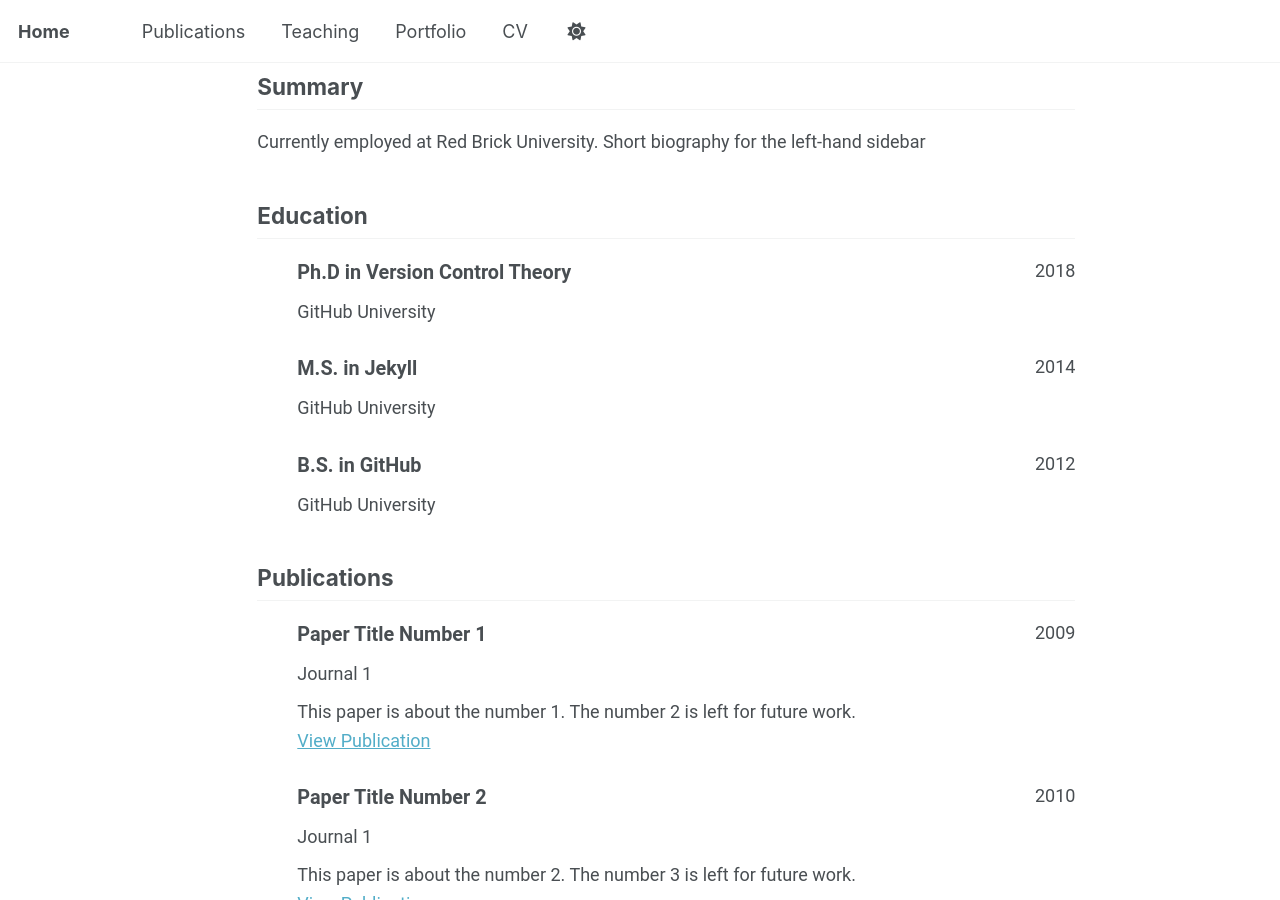
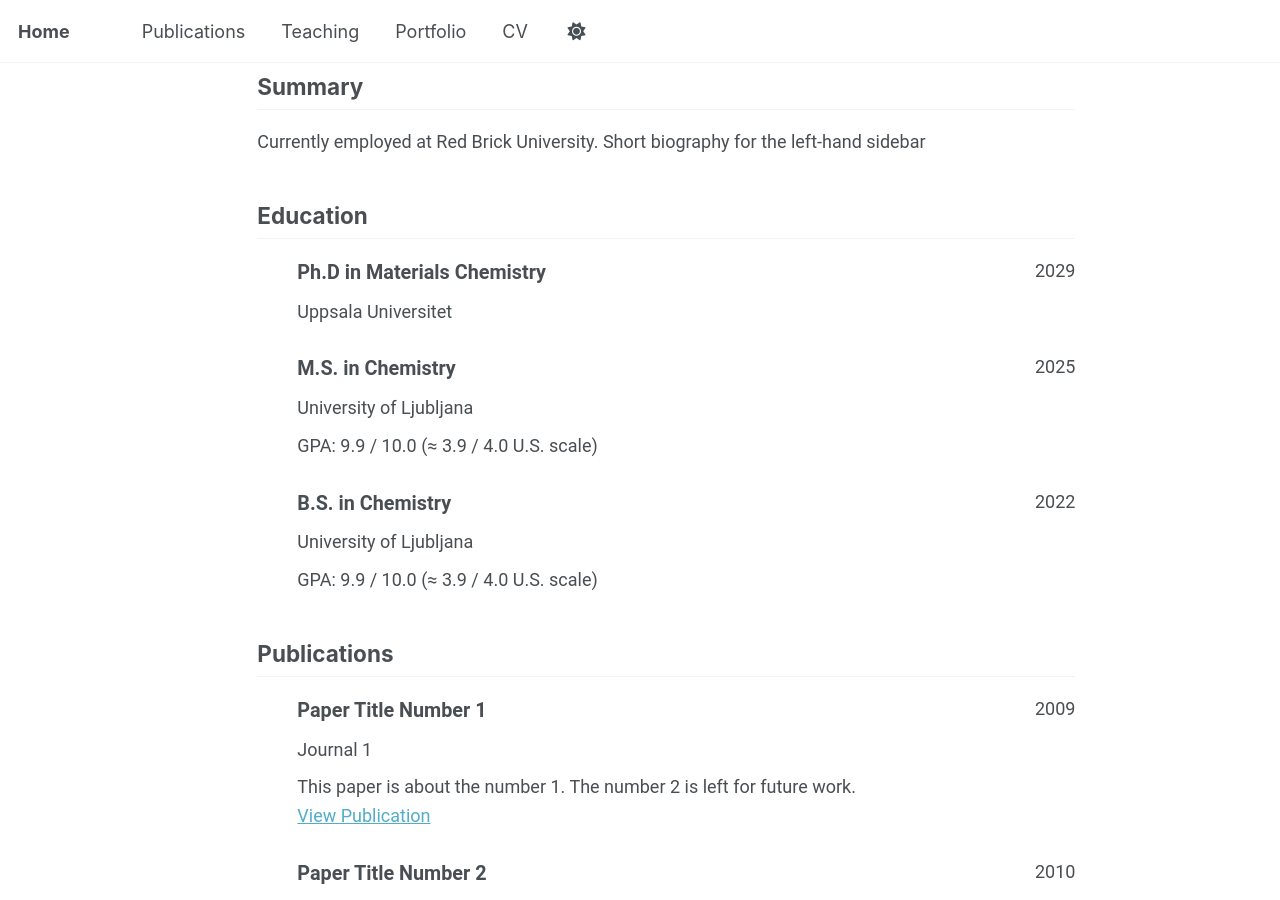
Before and after one commit to MatevzTurk/MatevzTurk.github.io, a Jekyll site: the page built from _pages/cv-json.md, in a window 1280 px wide and 900 px high, scrolled down 318 px. Built offline with Jekyll 4.4.1, drawn with Linux system fonts in a browser that asks for light colours; a script that is not in the unit is left out.

Commit message:
Update cv.json

```diff
--- a/_data/cv.json
+++ b/_data/cv.json
@@ -33,30 +33,30 @@
   "work": [],
   "education": [
     {
-      "institution": "GitHub University",
-      "area": "Ph.D in Version Control Theory",
-      "studyType": "",
-      "startDate": "",
-      "endDate": "2018",
+      "institution": "Uppsala Universitet",
+      "area": "Ph.D in Materials Chemistry",
+      "studyType": "Third cycle",
+      "startDate": "2025",
+      "endDate": "2029",
       "gpa": null,
       "courses": []
     },
     {
-      "institution": "GitHub University",
-      "area": "M.S. in Jekyll",
-      "studyType": "",
-      "startDate": "",
-      "endDate": "2014",
-      "gpa": null,
+      "institution": "University of Ljubljana",
+      "area": "M.S. in Chemistry",
+      "studyType": "Second cycle",
+      "startDate": "2022",
+      "endDate": "2025",
+      "gpa": 9.9 / 10.0 (≈ 3.9 / 4.0 U.S. scale),
       "courses": []
     },
     {
-      "institution": "GitHub University",
-      "area": "B.S. in GitHub",
-      "studyType": "",
-      "startDate": "",
-      "endDate": "2012",
-      "gpa": null,
+      "institution": "University of Ljubljana",
+      "area": "B.S. in Chemistry",
+      "studyType": "First cycle",
+      "startDate": "2019",
+      "endDate": "2022",
+      "gpa": 9.9 / 10.0 (≈ 3.9 / 4.0 U.S. scale),
       "courses": []
     }
   ],
```
